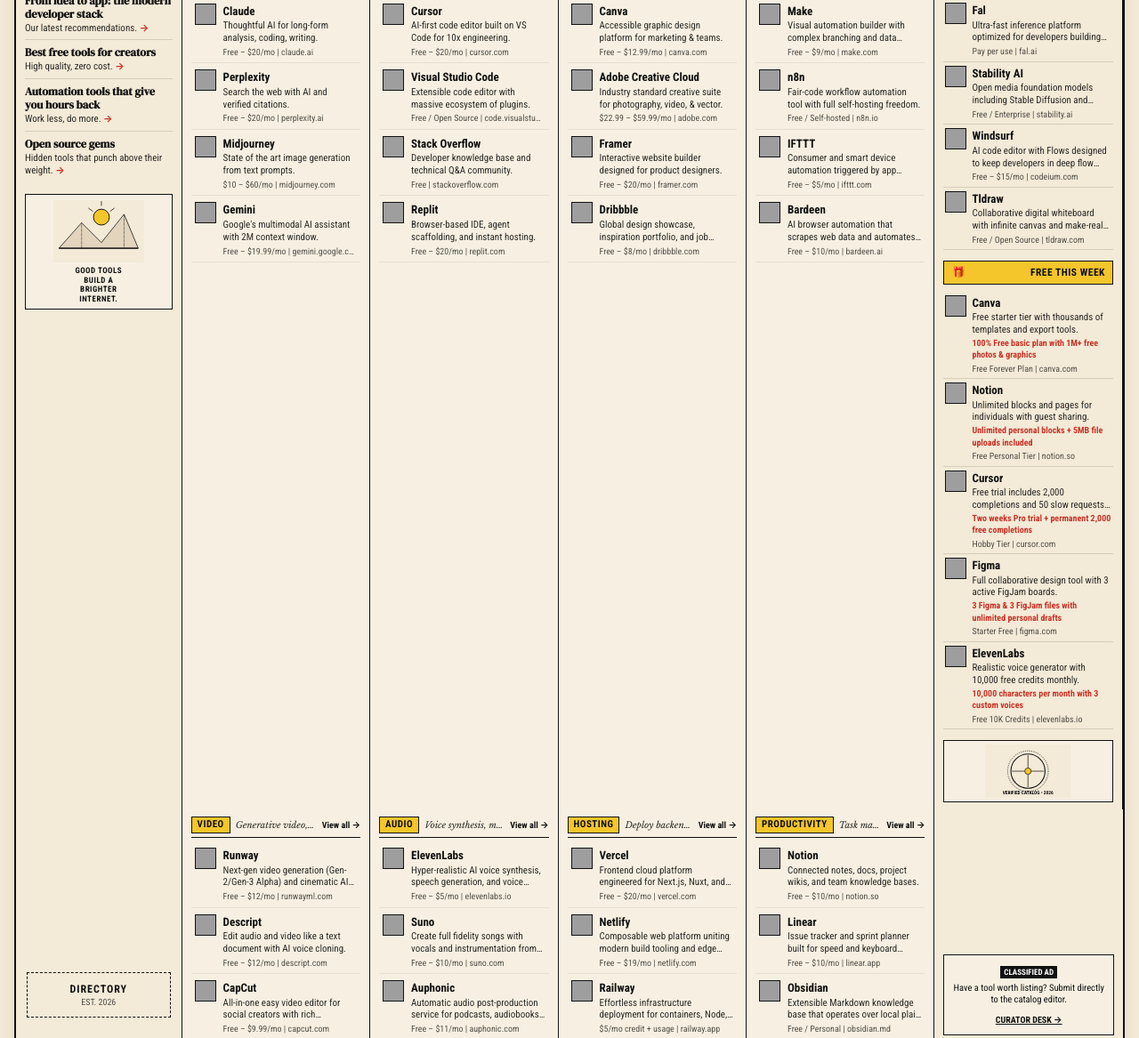
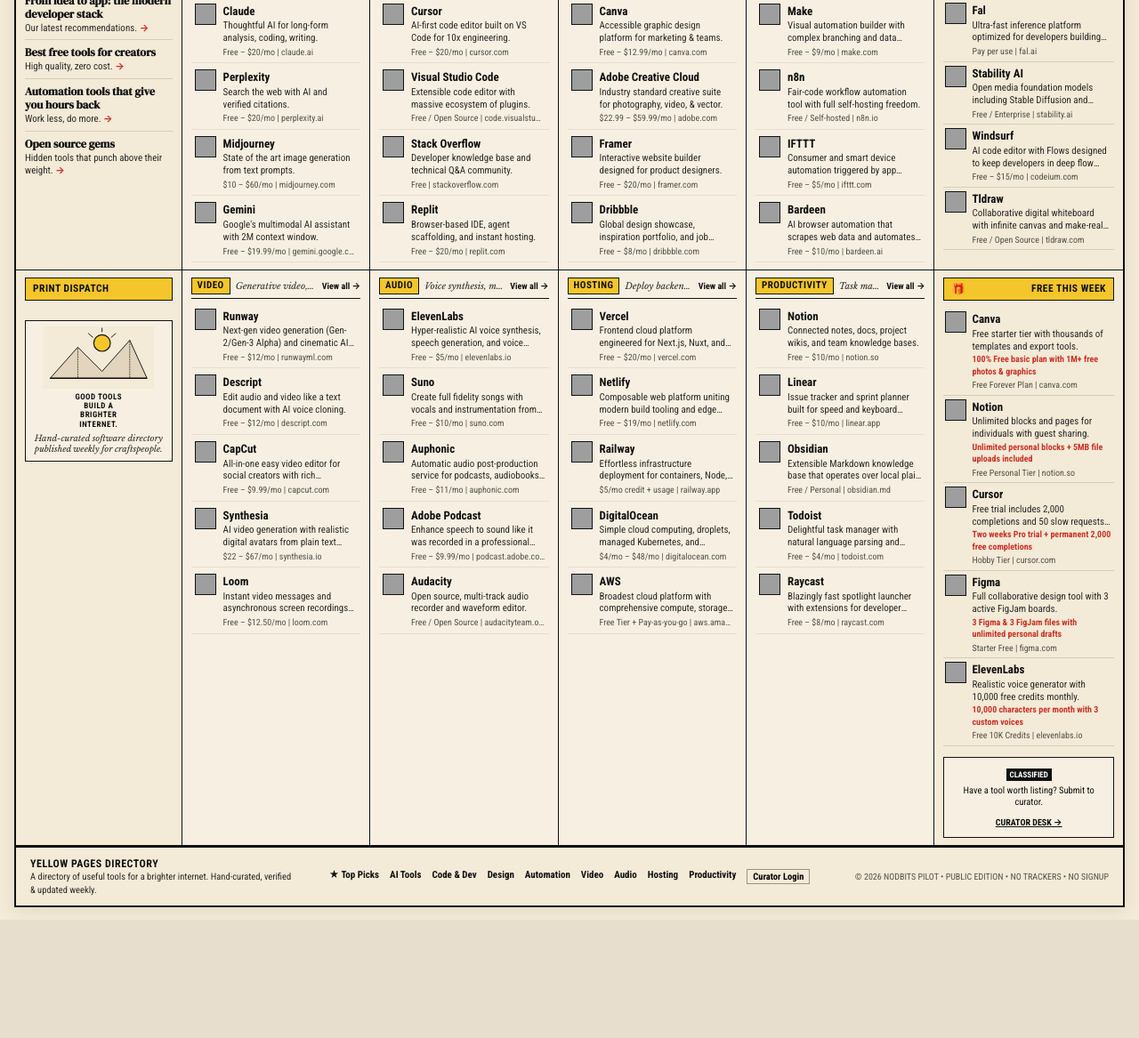
Before and after one commit to tuiladangbong/pilot, a website with bundled scripts: page public/index.html in a window 1280 px wide. Shown: the part 591-1758 px from the top of the page at 89% size. After the commit the page ends 1625 px from the top, so only its background shows below. Built offline with nearby package versions, Linux system fonts and the light colour scheme; grey boxes are pictures that could not be loaded; files whose address does not match are found by name.

Commit message:
fix: balance directory grid into 2 even 6-column rows to eliminate vertical gap

```diff
--- a/public/index.html
+++ b/public/index.html
@@ -307,8 +307,10 @@
     <!-- ==================== MAIN DIRECTORY GRID ==================== -->
     <main class="main-directory-grid" id="main-directory-grid">
 
-      <!-- COLUMN 1: LEFT EDITORIAL SIDEBAR (~15% width) -->
-      <aside class="grid-col col-editorial">
+      <!-- ========== ROW 1 (6 COLUMNS) ========== -->
+
+      <!-- R1C1: LEFT EDITORIAL SIDEBAR (~15% width) -->
+      <aside class="grid-col col-editorial col-row-1">
         <div class="col-header-yellow">
           <h3>EDITOR'S NOTES</h3>
         </div>
@@ -334,37 +336,10 @@
             <p class="ed-dek">Hidden tools that punch above their weight. <span class="ed-arrow">→</span></p>
           </article>
         </div>
-
-        <!-- Print-style engraving illustration -->
-        <div class="editorial-engraving-block">
-          <div class="engraving-svg-wrap">
-            <svg viewBox="0 0 160 110" width="100%" height="100%">
-              <rect x="0" y="0" width="160" height="110" fill="#F3EAD7"/>
-              <g stroke="#111111" stroke-width="1.2" fill="none">
-                <!-- Mountain ridge hatching -->
-                <polygon points="10,85 50,40 85,75 125,25 150,85" fill="#E2D4BD"/>
-                <line x1="50" y1="40" x2="50" y2="85" stroke-dasharray="1,1"/>
-                <line x1="125" y1="25" x2="125" y2="85" stroke-dasharray="1,1"/>
-                <!-- Sunburst -->
-                <circle cx="85" cy="30" r="14" fill="#F4C62B" stroke="#111111" stroke-width="1.5"/>
-                <line x1="85" y1="10" x2="85" y2="2"/>
-                <line x1="100" y1="20" x2="108" y2="14"/>
-                <line x1="70" y1="20" x2="62" y2="14"/>
-                <line x1="10" y1="85" x2="150" y2="85" stroke-width="2"/>
-              </g>
-            </svg>
-          </div>
-          <div class="engraving-motto">
-            <span>GOOD TOOLS</span>
-            <span>BUILD A</span>
-            <span>BRIGHTER</span>
-            <span>INTERNET.</span>
-          </div>
-        </div>
       </aside>
 
-      <!-- COLUMN 2: AI (~17% width) -->
-      <section class="grid-col col-category" id="sec-ai" data-category="ai">
+      <!-- R1C2: AI (~17% width) -->
+      <section class="grid-col col-category col-row-1" id="sec-ai" data-category="ai">
         <div class="cat-header-strip">
           <div class="cat-pill">AI</div>
           <span class="cat-subtext">Intelligent tools for everyday work.</span>
@@ -375,8 +350,8 @@
         </div>
       </section>
 
-      <!-- COLUMN 3: CODE (~17% width) -->
-      <section class="grid-col col-category" id="sec-code" data-category="code">
+      <!-- R1C3: CODE (~17% width) -->
+      <section class="grid-col col-category col-row-1" id="sec-code" data-category="code">
         <div class="cat-header-strip">
           <div class="cat-pill">CODE</div>
           <span class="cat-subtext">Tools for developers who ship software.</span>
@@ -387,8 +362,8 @@
         </div>
       </section>
 
-      <!-- COLUMN 4: DESIGN (~17% width) -->
-      <section class="grid-col col-category" id="sec-design" data-category="design">
+      <!-- R1C4: DESIGN (~17% width) -->
+      <section class="grid-col col-category col-row-1" id="sec-design" data-category="design">
         <div class="cat-header-strip">
           <div class="cat-pill">DESIGN</div>
           <span class="cat-subtext">Craft interfaces, graphics &amp; motion.</span>
@@ -399,8 +374,8 @@
         </div>
       </section>
 
-      <!-- COLUMN 5: AUTOMATION (~17% width) -->
-      <section class="grid-col col-category" id="sec-automation" data-category="automation">
+      <!-- R1C5: AUTOMATION (~17% width) -->
+      <section class="grid-col col-category col-row-1" id="sec-automation" data-category="automation">
         <div class="cat-header-strip">
           <div class="cat-pill">AUTOMATION</div>
           <span class="cat-subtext">Connect services, eliminate toil.</span>
@@ -411,9 +386,8 @@
         </div>
       </section>
 
-      <!-- COLUMN 6: RIGHT SIDEBAR (~15% width) -->
-      <aside class="grid-col col-right-sidebar">
-        <!-- Block 1: Latest Listings -->
+      <!-- R1C6: LATEST LISTINGS (~15% width) -->
+      <aside class="grid-col col-right-sidebar col-row-1">
         <div class="sidebar-block">
           <div class="col-header-yellow with-badge">
             <h3>LATEST LISTINGS</h3>
@@ -423,49 +397,45 @@
             <!-- Latest listings injected here -->
           </div>
         </div>
+      </aside>
 
-        <!-- Block 2: Free This Week -->
-        <div class="sidebar-block">
-          <div class="col-header-yellow with-icon">
-            <span class="gift-icon">🎁</span>
-            <h3>FREE THIS WEEK</h3>
-          </div>
-          <div class="sidebar-tool-list" id="free-this-week-container">
-            <!-- Free this week injected here -->
-          </div>
+      <!-- ========== ROW 2 (6 COLUMNS) ========== -->
+
+      <!-- R2C1: EDITORIAL DISPATCH & MOUNTAIN ENGRAVING (~15% width) -->
+      <aside class="grid-col col-editorial col-row-2">
+        <div class="col-header-yellow">
+          <h3>PRINT DISPATCH</h3>
         </div>
-
-        <!-- Block 3: Newspaper Engraving Illustration -->
-        <div class="sidebar-engraving-block">
-          <div class="vintage-print-seal">
-            <svg viewBox="0 0 160 100" width="100%" height="100%">
-              <rect x="0" y="0" width="160" height="100" fill="#F3EAD7"/>
+        <div class="editorial-engraving-block">
+          <div class="engraving-svg-wrap">
+            <svg viewBox="0 0 160 90" width="100%" height="100%">
+              <rect x="0" y="0" width="160" height="90" fill="#F3EAD7"/>
               <g stroke="#111111" stroke-width="1.2" fill="none">
-                <circle cx="80" cy="50" r="38" stroke-dasharray="2,2"/>
-                <circle cx="80" cy="50" r="32" stroke-width="1.8"/>
-                <circle cx="80" cy="50" r="6" fill="#F4C62B"/>
-                <line x1="80" y1="20" x2="80" y2="44"/>
-                <line x1="80" y1="56" x2="80" y2="80"/>
-                <line x1="50" y1="50" x2="74" y2="50"/>
-                <line x1="86" y1="50" x2="110" y2="50"/>
+                <!-- Mountain ridge hatching -->
+                <polygon points="10,75 50,30 85,65 125,20 150,75" fill="#E2D4BD"/>
+                <line x1="50" y1="30" x2="50" y2="75" stroke-dasharray="1,1"/>
+                <line x1="125" y1="20" x2="125" y2="75" stroke-dasharray="1,1"/>
+                <!-- Sunburst -->
+                <circle cx="85" cy="24" r="12" fill="#F4C62B" stroke="#111111" stroke-width="1.5"/>
+                <line x1="85" y1="8" x2="85" y2="2"/>
+                <line x1="98" y1="16" x2="105" y2="10"/>
+                <line x1="72" y1="16" x2="65" y2="10"/>
+                <line x1="10" y1="75" x2="150" y2="75" stroke-width="2"/>
               </g>
-              <text x="80" y="94" font-family="'Roboto Condensed', sans-serif" font-size="9" font-weight="bold" fill="#111111" text-anchor="middle">VERIFIED CATALOG • 2026</text>
             </svg>
           </div>
+          <div class="engraving-motto">
+            <span>GOOD TOOLS</span>
+            <span>BUILD A</span>
+            <span>BRIGHTER</span>
+            <span>INTERNET.</span>
+          </div>
+          <p class="dispatch-note">Hand-curated software directory published weekly for craftspeople.</p>
         </div>
       </aside>
 
-      <!-- ROW 2: ADDITIONAL CATEGORIES -->
-      <!-- Spacer for Left column -->
-      <div class="grid-col col-row2-blank">
-        <div class="classified-seal-box">
-          <span class="seal-title">DIRECTORY</span>
-          <span class="seal-sub">EST. 2026</span>
-        </div>
-      </div>
-
-      <!-- VIDEO (~17% width) -->
-      <section class="grid-col col-category" id="sec-video" data-category="video">
+      <!-- R2C2: VIDEO (~17% width) -->
+      <section class="grid-col col-category col-row-2" id="sec-video" data-category="video">
         <div class="cat-header-strip">
           <div class="cat-pill">VIDEO</div>
           <span class="cat-subtext">Generative video, editing &amp; capture.</span>
@@ -476,8 +446,8 @@
         </div>
       </section>
 
-      <!-- AUDIO (~17% width) -->
-      <section class="grid-col col-category" id="sec-audio" data-category="audio">
+      <!-- R2C3: AUDIO (~17% width) -->
+      <section class="grid-col col-category col-row-2" id="sec-audio" data-category="audio">
         <div class="cat-header-strip">
           <div class="cat-pill">AUDIO</div>
           <span class="cat-subtext">Voice synthesis, music &amp; podcasting.</span>
@@ -488,8 +458,8 @@
         </div>
       </section>
 
-      <!-- HOSTING (~17% width) -->
-      <section class="grid-col col-category" id="sec-hosting" data-category="hosting">
+      <!-- R2C4: HOSTING (~17% width) -->
+      <section class="grid-col col-category col-row-2" id="sec-hosting" data-category="hosting">
         <div class="cat-header-strip">
           <div class="cat-pill">HOSTING</div>
           <span class="cat-subtext">Deploy backends, cloud &amp; databases.</span>
@@ -500,8 +470,8 @@
         </div>
       </section>
 
-      <!-- PRODUCTIVITY (~17% width) -->
-      <section class="grid-col col-category" id="sec-productivity" data-category="productivity">
+      <!-- R2C5: PRODUCTIVITY (~17% width) -->
+      <section class="grid-col col-category col-row-2" id="sec-productivity" data-category="productivity">
         <div class="cat-header-strip">
           <div class="cat-pill">PRODUCTIVITY</div>
           <span class="cat-subtext">Task managers, personal wikis &amp; notes.</span>
@@ -512,14 +482,23 @@
         </div>
       </section>
 
-      <!-- Spacer for Right column -->
-      <div class="grid-col col-row2-right-blank">
+      <!-- R2C6: FREE THIS WEEK (~15% width) -->
+      <aside class="grid-col col-right-sidebar col-row-2">
+        <div class="sidebar-block">
+          <div class="col-header-yellow with-icon">
+            <span class="gift-icon">🎁</span>
+            <h3>FREE THIS WEEK</h3>
+          </div>
+          <div class="sidebar-tool-list" id="free-this-week-container">
+            <!-- Free this week injected here -->
+          </div>
+        </div>
         <div class="classified-ad-box">
-          <span class="ad-tag">CLASSIFIED AD</span>
-          <p class="ad-text">Have a tool worth listing? Submit directly to the catalog editor.</p>
+          <span class="ad-tag">CLASSIFIED</span>
+          <p class="ad-text">Have a tool worth listing? Submit to curator.</p>
           <a href="#admin" id="open-curator-link" class="ad-link">CURATOR DESK →</a>
         </div>
-      </div>
+      </aside>
 
     </main>
 
--- a/public/styles.css
+++ b/public/styles.css
@@ -798,8 +798,12 @@ body.newspaper-body {
   flex-direction: column;
 }
 
-.grid-col:last-child {
+.grid-col:nth-child(6n) {
   border-right: none;
+}
+
+.col-row-1 {
+  border-bottom: 1.5px solid var(--border-dark);
 }
 
 /* Column 1: Left Editorial Sidebar */
@@ -894,6 +898,16 @@ body.newspaper-body {
   letter-spacing: 0.5px;
   line-height: 1.15;
   color: var(--ink);
+}
+
+.dispatch-note {
+  font-family: var(--font-editorial);
+  font-style: italic;
+  font-size: 9.5px;
+  line-height: 1.25;
+  color: var(--ink-secondary);
+  margin-top: 6px;
+  text-align: center;
 }
 
 /* Category Columns (AI, Code, Design, Automation, Video, Audio, Hosting, Productivity) */
@@ -1571,8 +1585,11 @@ body.newspaper-body {
     grid-template-columns: 1fr 1fr;
   }
   .grid-col {
-    border-right: 1px solid var(--border-dark);
+    border-right: 1.5px solid var(--border-dark);
     border-bottom: 1.5px solid var(--border-dark);
+  }
+  .grid-col:nth-child(2n) {
+    border-right: none;
   }
   .directory-footer {
     grid-template-columns: 1fr;
@@ -1590,4 +1607,8 @@ body.newspaper-body {
   .main-directory-grid {
     grid-template-columns: 1fr;
   }
-}
+  .grid-col {
+    border-right: none;
+    border-bottom: 1.5px solid var(--border-dark);
+  }
+}
```
Also changed, not shown: screenshots/live-production-no-gap.png (added), screenshots/yellow-pages-fixed-gap.png (added).
